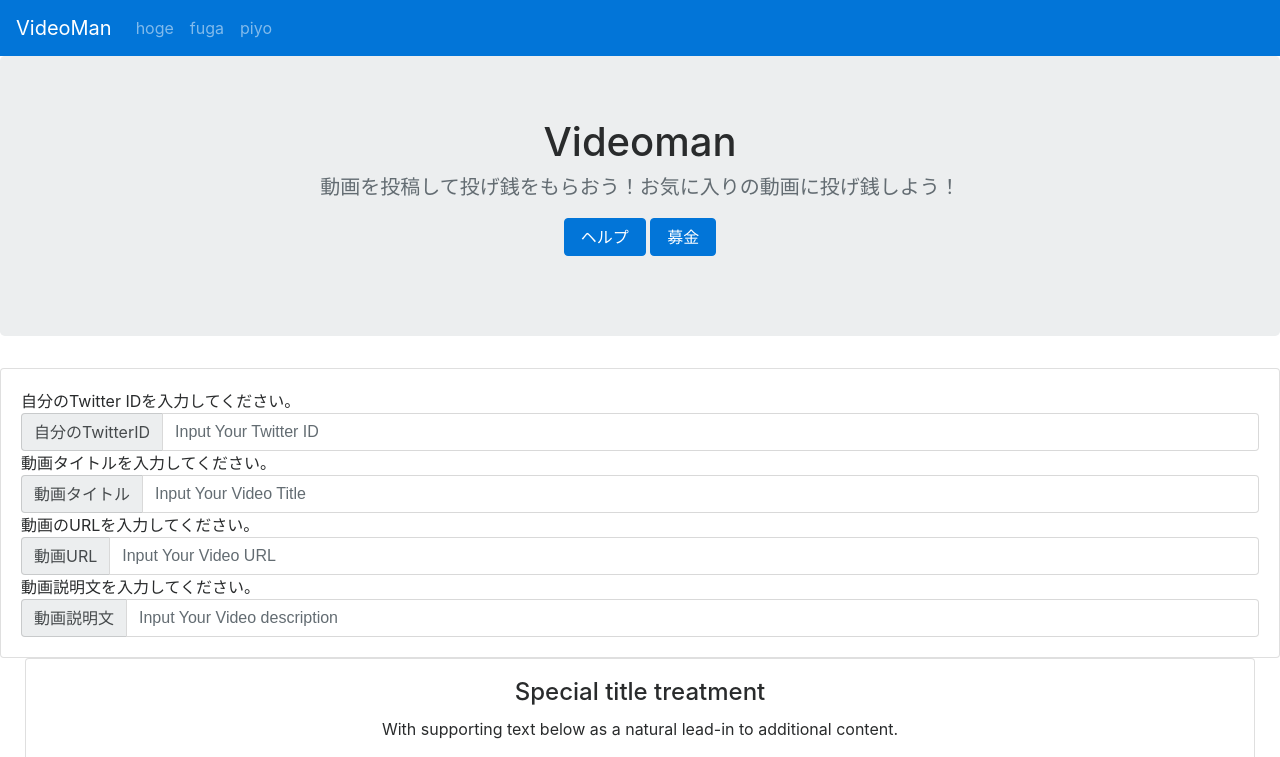
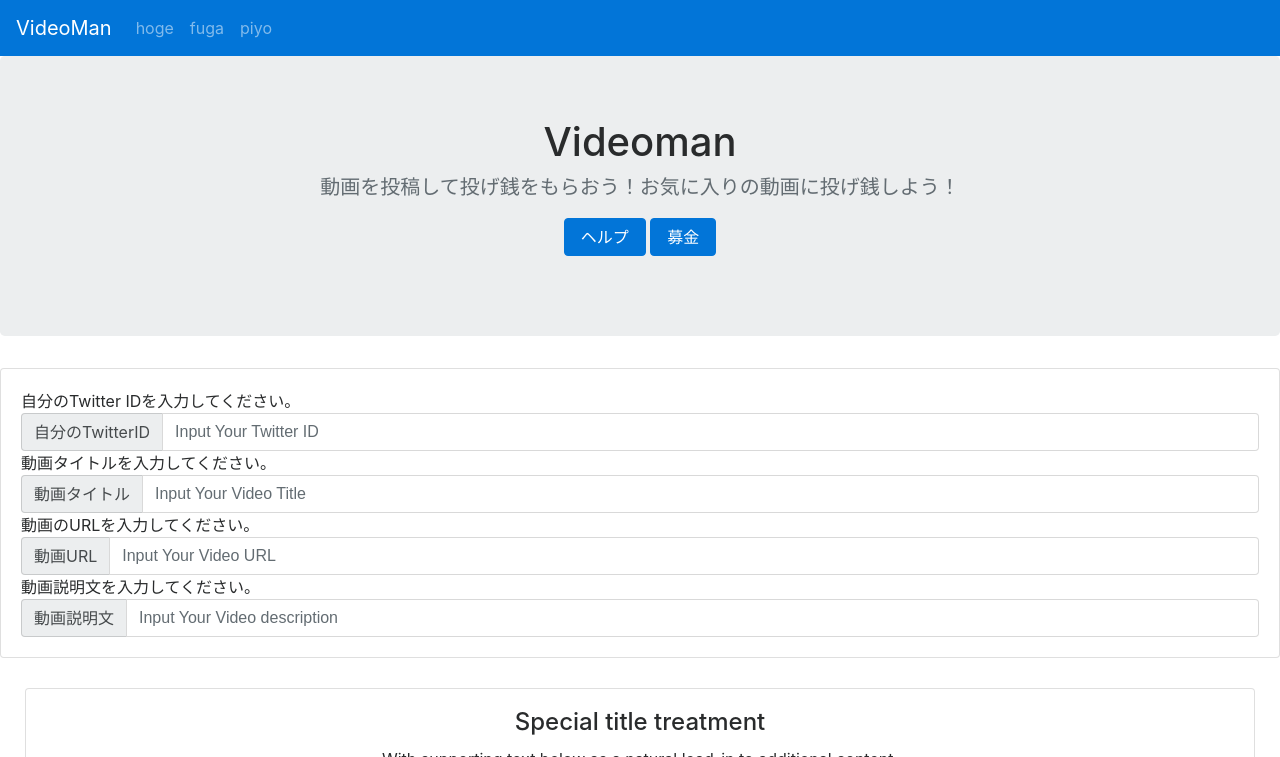
Before and after one commit to hirony-jp/tipvideo_old, a PHP site: page / in a window 1280 px wide. Shown: the top 757 px of the page. Run offline with PHP 8.4, Linux system fonts and the light colour scheme; some libraries are stand-ins or nearby versions; grey boxes are pictures that could not be loaded.

Commit message:
add margin card classes on layout.css

```diff
--- a/css/layout.css
+++ b/css/layout.css
@@ -1,6 +1,12 @@
 .row {
     margin-left: 10px;
     margin-right: 10px;
+}
+
+
+.card {
+    margin-top: 15px;
+    margin-bottom: 15px;
 }
 
 .card-body {
@@ -8,3 +14,13 @@
     margin-top: 20px;
     margin-bottom: 20px;
 }
+
+.card-title {
+    margin-left: 5px;
+    margin-right: 5px;
+}
+
+.card-text {
+    margin-left: 5px;
+    margin-right: 5px;
+}
```
